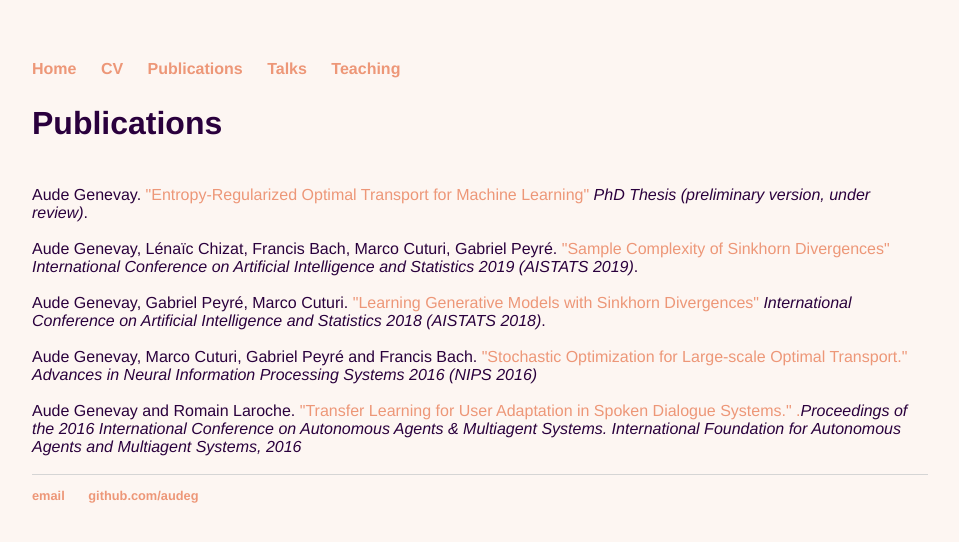
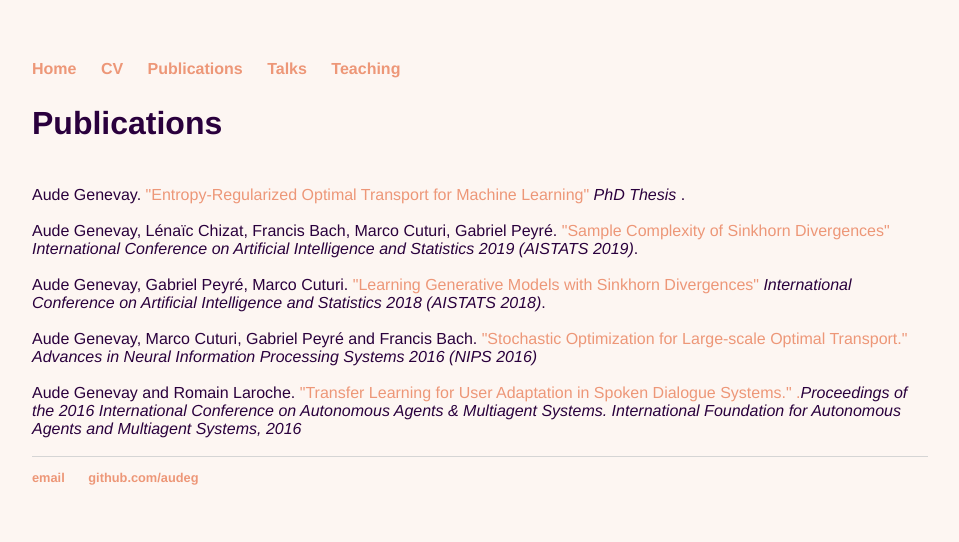
Before and after one commit to audeg/audeg.github.io, a Jekyll site: the page built from publications/index.html, in a window 1280 px wide. Shown: the top 542 px of the page, without its empty margins (160-1119 px from the left). Built offline with Jekyll 4.4.1, drawn with Linux system fonts in a browser that asks for light colours.

Commit message:
Update index.html

```diff
--- a/publications/index.html
+++ b/publications/index.html
@@ -5,7 +5,7 @@ title: Publications
 <h2>Publications</h2>
 <br />
 Aude Genevay.<a href="https://audeg.github.io/publications/these_aude.pdf">
-  "Entropy-Regularized Optimal Transport for Machine Learning" </a><i>PhD Thesis (preliminary version, under review)</i>.
+  "Entropy-Regularized Optimal Transport for Machine Learning" </a><i>PhD Thesis </i>.
 <br />
 <br />
 Aude Genevay, Lénaïc Chizat, Francis Bach, Marco Cuturi, Gabriel Peyré.<a href="https://arxiv.org/pdf/1810.02733.pdf">
```
